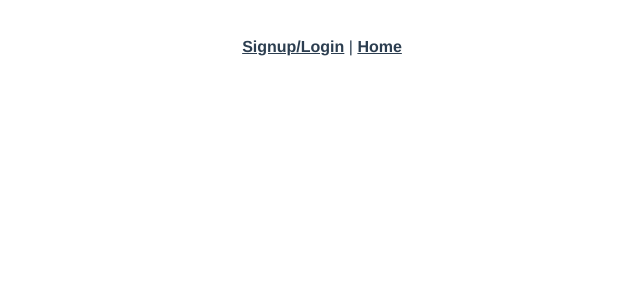
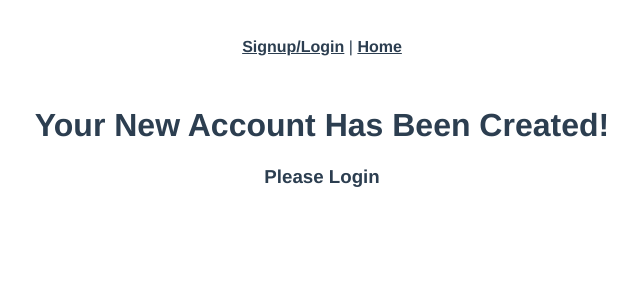
Before and after one commit to curtis-alexander/filler-up-frontend, a Vue app: page /new_account in a window 1280 px wide. Shown: the top 300 px of the page, without its empty margins (318-958 px from the left). Built offline with nearby package versions, Linux system fonts and the light colour scheme.

Commit message:
add new account page for signup action and make a gallon total function that is dynamic with user inputs

```diff
--- a/src/router/index.js
+++ b/src/router/index.js
@@ -5,6 +5,7 @@ import Signup from "../views/Signup.vue";
 import Login from "../views/Login.vue";
 import OrdersNew from "../views/OrdersNew.vue";
 import Confirmation from "../views/Confirmation.vue";
+import NewAccount from "../views/NewAccount.vue";
 
 Vue.use(VueRouter);
 
@@ -35,6 +36,11 @@ const routes = [
     component: Confirmation,
   },
   {
+    path: "/new_account",
+    name: "New_Account",
+    component: NewAccount,
+  },
+  {
     path: "/about",
     name: "About",
     // route level code-splitting
--- a/src/views/Home.vue
+++ b/src/views/Home.vue
@@ -29,6 +29,7 @@
         <p>
           <input type="text" v-model="newOrderParams.gallon_amount" />
         </p>
+        <p>Total: {{ gallonTotal }}</p>
         <hr />
         <h2>Choose Your Vehicle</h2>
         <div>
@@ -98,6 +99,13 @@ export default {
   created: function () {
     this.productsIndex();
   },
+  computed: {
+    gallonTotal: function () {
+      return (
+        this.newOrderParams.gallon_amount * this.newOrderParams.price_per_gallon
+      );
+    },
+  },
   methods: {
     productsIndex: function () {
       console.log("in the products index");
@@ -109,10 +117,8 @@ export default {
     productShow: function (product) {
       console.log("showing chosen product");
       this.newOrderParams = product;
-      // var product_id = product.id;
       this.newOrderParams.product_id = this.newOrderParams.id;
       console.log(this.newOrderParams);
-      // this.$router.push(`/Orders?product_id=${product.id}`);
     },
     createOrder: function () {
       this.newOrderParams.product_id = this.currentProduct.id;
--- /dev/null
+++ b/src/views/NewAccount.vue
@@ -0,0 +1,6 @@
+<template>
+  <div class="New_Account">
+    <h1>Your New Account Has Been Created!</h1>
+    <h3>Please Login</h3>
+  </div>
+</template>
--- a/src/views/Signup.vue
+++ b/src/views/Signup.vue
@@ -72,7 +72,7 @@ export default {
         .post("/users", this.newUserParams)
         .then((response) => {
           console.log(response.data);
-          this.$router.push("/home");
+          this.$router.push("/new_account");
         })
         .catch((error) => {
           this.errors = error.response.data.errors;
```
